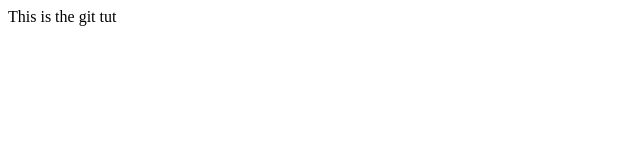
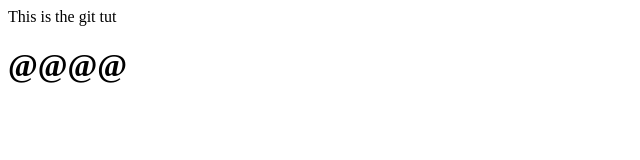
Before and after one commit to chani5606/ex04, a plain HTML site: page ex04/index.html in a window 1280 px wide. Shown: the whole page, without its empty margins (0-640 px from the left). Drawn offline with Linux system fonts and the light colour scheme.

Commit message:
small text

```diff
--- a/ex04/index.html
+++ b/ex04/index.html
@@ -7,5 +7,6 @@
 </head>
 <body>
     This is the git tut
+    <h1> @@@@</h1>
 </body>
 </html>
```
